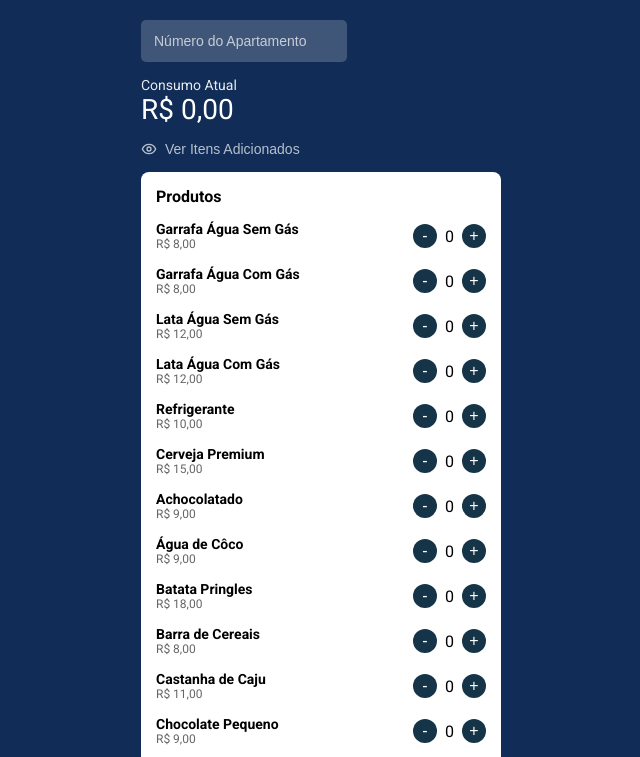
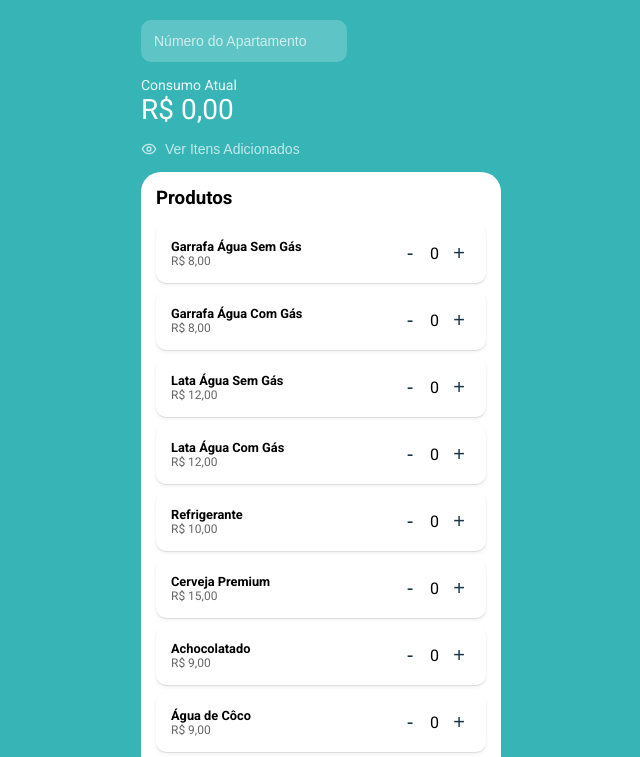
Before and after one commit to edgarmagno/frigobar2025, a plain HTML site: page index.html in a window 1280 px wide. Shown: the top 757 px of the page, without its empty margins (319-959 px from the left). Drawn offline with Linux system fonts and the light colour scheme.

Commit message:
Update styles.css

```diff
--- a/styles.css
+++ b/styles.css
@@ -1,9 +1,9 @@
 body {
-    font-family: roboto, sans-serif;
+    font-family: 'Roboto', sans-serif;
     margin: 0;
     padding: 0;
     min-height: 50vh;
-    background: #102C57;
+    background: #37B5B6;
     display: flex;
     justify-content: center;
     align-items: center;
@@ -11,18 +11,17 @@ body {
 
 .container {
     max-width: 400px;
-    width: 100%;
+    width: 100vh;
     padding: 20px;
     box-sizing: border-box;
 }
 
 .apartment-input {
     width: 50%;
-    align-items: center;
     padding: 13px;
     margin-bottom: 15px;
     border: none;
-    border-radius: 5px;
+    border-radius: 10px;
     background-color: rgba(255, 255, 255, 0.2);
     color: white;
     font-size: 14px;
@@ -61,22 +60,27 @@ body {
 }
 
 .products-container {
-    background-color: white;
-    border-radius: 8px;
+    background-color: rgb(255, 255, 255);
+    border-radius: 20px;
     padding: 15px;
     margin-bottom: 15px;
 }
 
 .products-title {
-    font-size: 16px;
+    font-size: 1.17em;
     font-weight: bold;
     margin-bottom: 15px;
 }
 
 .product-item {
     display: flex;
+    border-radius: 10px;
     align-items: center;
-    margin-bottom: 15px;
+    margin-bottom: 8px;
+    padding: 15px;
+    box-shadow: 0 1px 1px rgba(0, 0, 0, 0.1),
+                0 2px 4px rgba(0, 0, 0, 0.06); /* Sombra dupla para mais profundidade */
+    transition: transform 0.2s ease, box-shadow 0.2s ease; /* Efeito de animação */
 }
 
 .product-info {
@@ -85,7 +89,7 @@ body {
 
 .product-name {
     font-weight: bold;
-    font-size: 14px;
+    font-size: 0.8em;
 }
 
 .product-price {
@@ -95,19 +99,17 @@ body {
 
 .quantity-control {
     display: flex;
-    background-color: ;
     align-items: center;
     gap: 8px;
 }
 
 .quantity-btn {
     background: none;
-    color: white;
-    background-color: #153448;
+    color: #153448;
     border-radius: 50px;
     border: none;
     cursor: pointer;
-    font-size: 16px;
+    font-size: 20px;
     padding: 0;
     width: 24px;
     height: 24px;
@@ -176,7 +178,7 @@ body {
     display: flex;
     justify-content: space-between;
     margin-bottom: 10px;
-    font-size: 14px;
+    font-size: 12px;
 }
 
 .modal-total {
```
